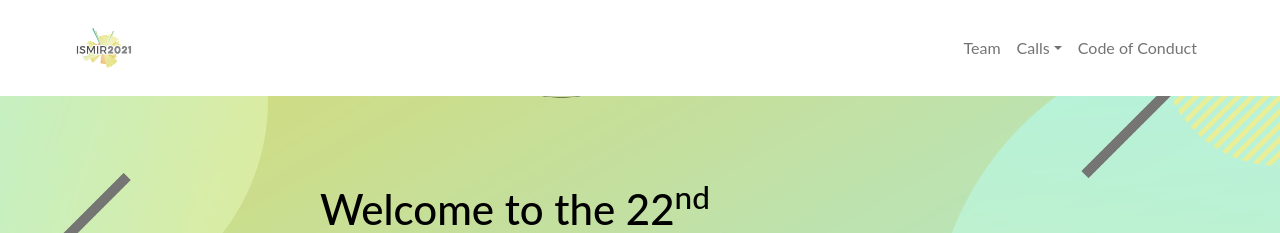
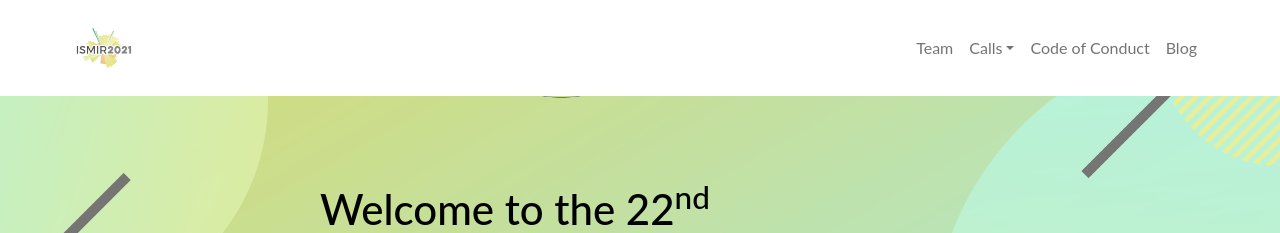
Before and after one commit to ismir2021/ismir2021.github.io, a Jekyll site: the page built from index.md, in a window 1280 px wide. Shown: the top 233 px of the page. Built offline with Jekyll 4.4.1, drawn with Linux system fonts in a browser that asks for light colours; nearby versions of some CDN libraries; comment, search, counter and statistics services are not loaded.

Commit message:
add blog config

```diff
--- a/_config.yml
+++ b/_config.yml
@@ -22,6 +22,7 @@ navigation:
     - {name: "Call for Sponsors", link: "/cfs/"}
     - {name: "Call for Late-breaking Demo Contributions", link: "/clbd/"}
   - {name: "Code of Conduct", link: "/coc/"}
+  - {name: "Blog", link: "/blog/"}
 
 tagline: >
   International Society for Music Information Retrieval Conference 2021
```
